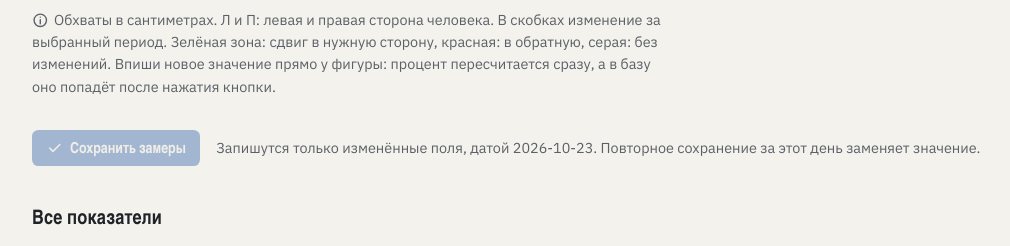
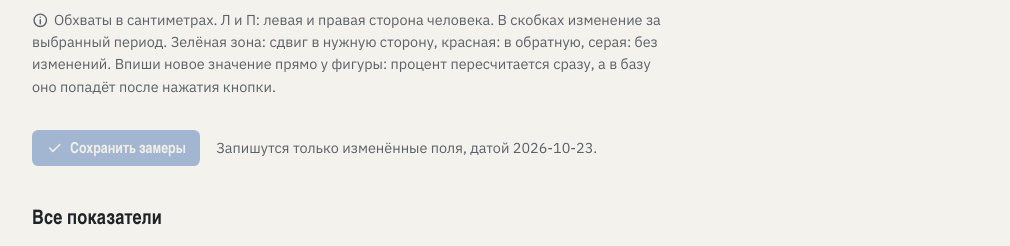
Before and after one commit to BorodaPetra/Pumping_Iron, a FastAPI app: page /body in a window 1280 px wide. Shown: the part 862-1108 px from the top of the page, without its empty margins (120-1130 px from the left). Run offline with FastAPI, Linux system fonts and the light colour scheme; data comes from the database, SQL or seed files in the repository; data that the repository does not hold is empty.

Commit message:
Body page: drop the repeat-save sentence from the save hint

```diff
--- a/src/pumping_iron/templates/body.html
+++ b/src/pumping_iron/templates/body.html
@@ -61,7 +61,7 @@
 
   <div class="save-row">
     <button class="btn" type="submit" id="save-measures">{{ icon('check') }} Сохранить замеры</button>
-    <span class="muted">Запишутся только изменённые поля, датой {{ today }}. Повторное сохранение за этот день заменяет значение.</span>
+    <span class="muted">Запишутся только изменённые поля, датой {{ today }}.</span>
   </div>
 </form>
 <script src="{{ url_for('static', path='body.js') }}" defer></script>
```
